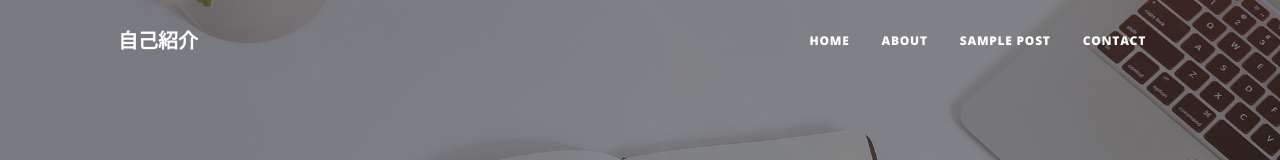
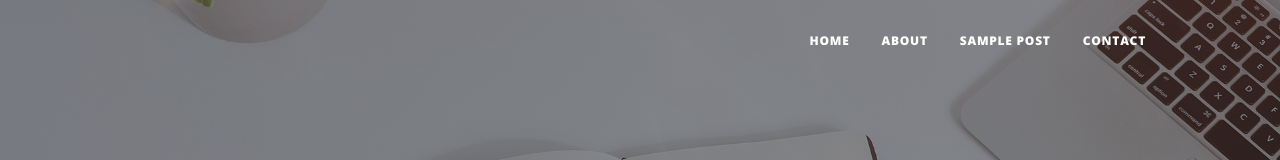
Before and after one commit to Yuma-Abe913/demo, a plain HTML site: page index.html in a window 1280 px wide. Shown: the top 160 px of the page. Drawn offline with nearby package versions, Linux system fonts and the light colour scheme.

Commit message:
Update index.html

```diff
--- a/index.html
+++ b/index.html
@@ -19,7 +19,7 @@
         <!-- Navigation-->
         <nav class="navbar navbar-expand-lg navbar-light" id="mainNav">
             <div class="container px-4 px-lg-5">
-                <a class="navbar-brand" href="index.html">自己紹介</a>
+                <a class="navbar-brand" href="index.html"></a>
                 <button class="navbar-toggler" type="button" data-bs-toggle="collapse" data-bs-target="#navbarResponsive" aria-controls="navbarResponsive" aria-expanded="false" aria-label="Toggle navigation">
                     Menu
                     <i class="fas fa-bars"></i>
```
